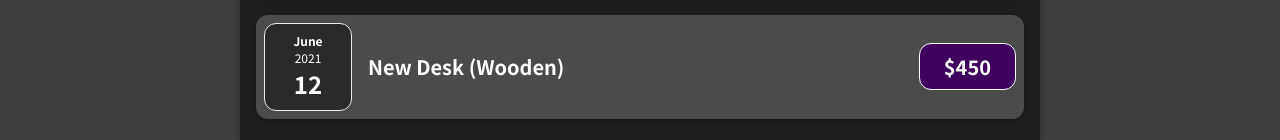
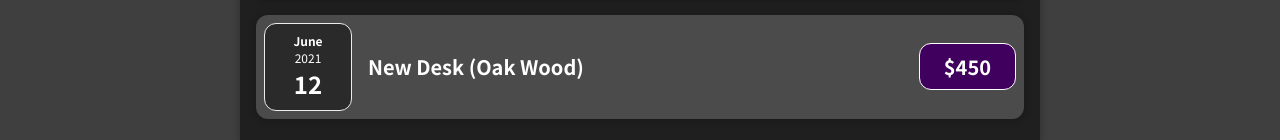
Before and after one commit to nickfuentes/expense-tracker, a React (Create React App) app: page / in a window 1280 px wide. Shown: the part 464-604 px from the top of the page. Built offline with nearby package versions, Linux system fonts and the light colour scheme.

Commit message:
Testing github push

```diff
--- a/src/App.js
+++ b/src/App.js
@@ -1,5 +1,5 @@
 import React from 'react'
-import Expenses from "./components/Expenses"
+import Expenses from "./components/Expenses/Expenses"
 
 function App() {
   const expenses = [
@@ -23,7 +23,7 @@
     },
     {
       id: "e4",
-      title: "New Desk (Wooden)",
+      title: "New Desk (Oak Wood)",
       amount: 450,
       date: new Date(2021, 5, 12),
     },
--- a/src/components/ExpenseItem.js
+++ b/src/components/Expenses/ExpenseItem.js
@@ -1,6 +1,6 @@
 import React from 'react'
 import ExpenseDate from "./ExpenseDate"
-import Card from "./Card"
+import Card from "../UI/Card"
 import "./ExpenseItem.css"
 
 function ExpenseItem(props) {
--- a/src/components/Expenses.js
+++ b/src/components/Expenses/Expenses.js
@@ -1,6 +1,6 @@
 import React from 'react'
 import ExpenseItem from "./ExpenseItem"
-import Card from "./Card"
+import Card from "../UI/Card"
 import "./Expenses.css"
 
 function Expenses(props) {
```
Also changed, not shown: src/components/Expenses/ExpenseDate.css (renamed from src/components/ExpenseDate.css), src/components/Expenses/ExpenseDate.js (renamed from src/components/ExpenseDate.js), src/components/Expenses/ExpenseItem.css (renamed from src/components/ExpenseItem.css), src/components/Expenses/Expenses.css (renamed from src/components/Expenses.css), src/components/UI/Card.css (renamed from src/components/Card.css), src/components/UI/Card.js (renamed from src/components/Card.js), 1 other file (tests, documents, lock files or other folders).
